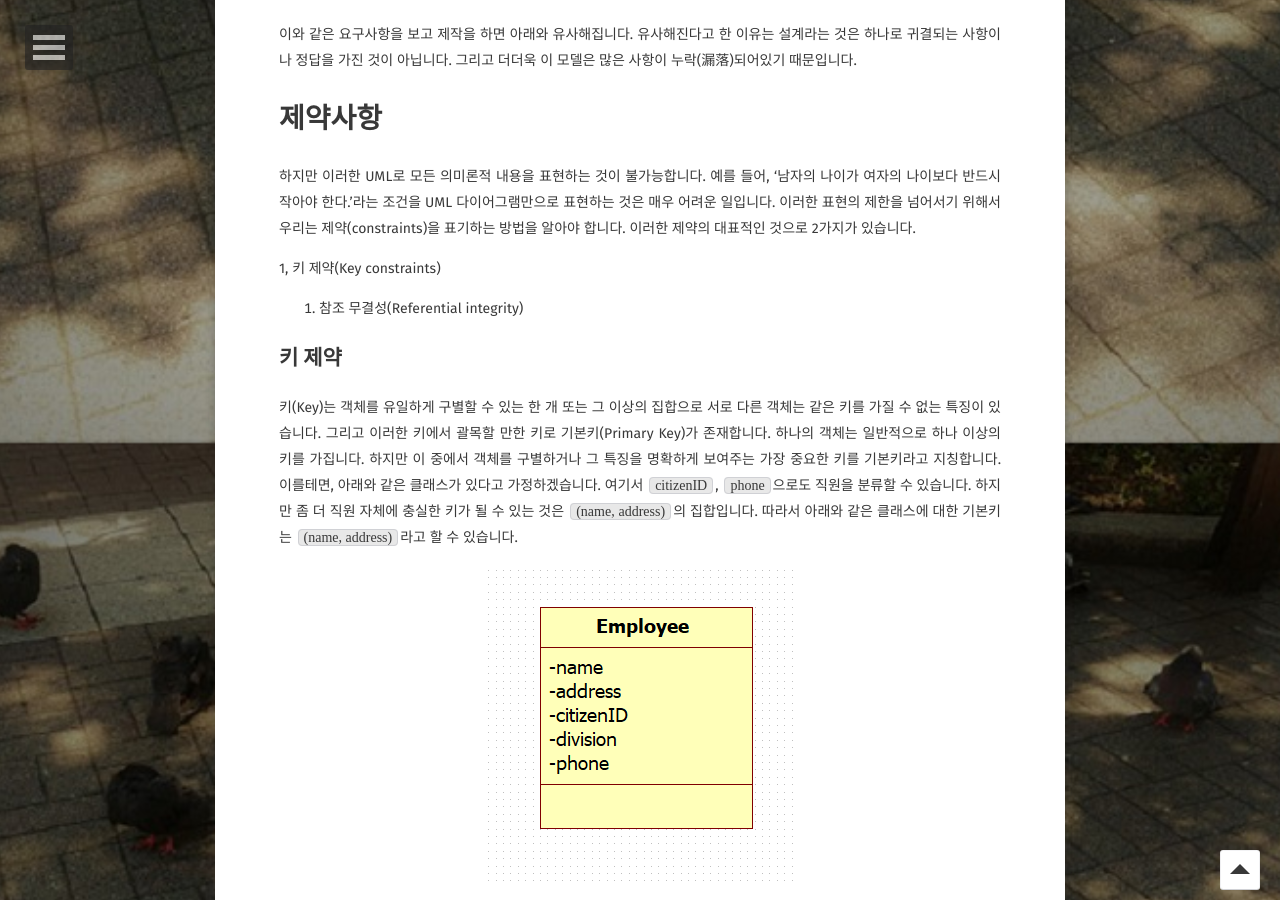
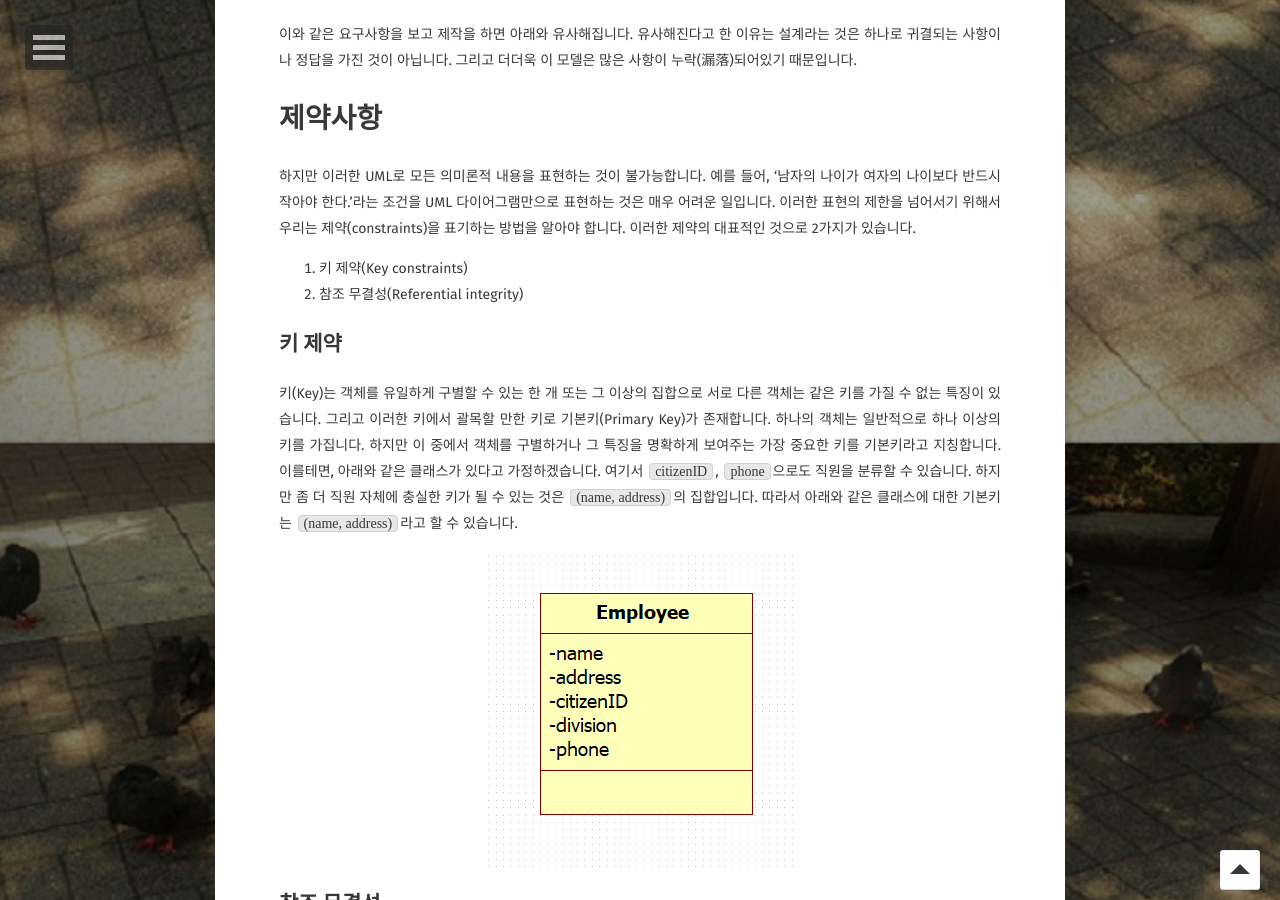
Before and after one commit to BlaCkinkGJ/blackinkgj.github.io, a Jekyll site: the page built from _posts/2018-database/2018-09-30-Database_2.md, in a window 1280 px wide and 900 px high, scrolled down 6757 px. Built offline with Jekyll 4.4.1, drawn with Linux system fonts in a browser that asks for light colours; some web fonts are replaced; formulas are drawn with MathJax 3; comment, search, counter and statistics services are not loaded.

Commit message:
오타 발견

```diff
--- a/_posts/2018-database/2018-09-30-Database_2.md
+++ b/_posts/2018-database/2018-09-30-Database_2.md
@@ -166,7 +166,7 @@ UML 클래스 다이어그램을 그리는 데 있어서 가장 중요 개체는
 
 하지만 이러한 UML로 모든 의미론적 내용을 표현하는 것이 불가능합니다. 예를 들어, ‘남자의 나이가 여자의 나이보다 반드시 작아야 한다.’라는 조건을 UML 다이어그램만으로 표현하는 것은 매우 어려운 일입니다. 이러한 표현의 제한을 넘어서기 위해서 우리는 제약(constraints)을 표기하는 방법을 알아야 합니다. 이러한 제약의 대표적인 것으로 2가지가 있습니다.
 
-1, 키 제약(Key constraints)
+1. 키 제약(Key constraints)
 2. 참조 무결성(Referential integrity)
 
 ## 키 제약
```
